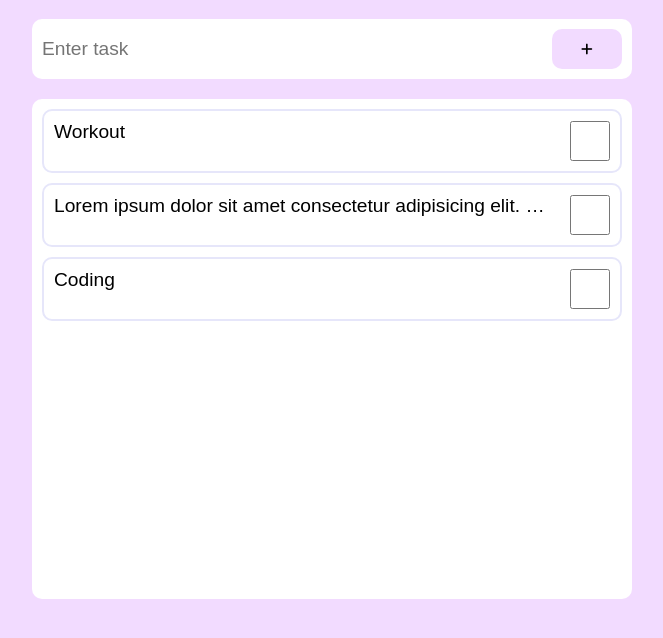
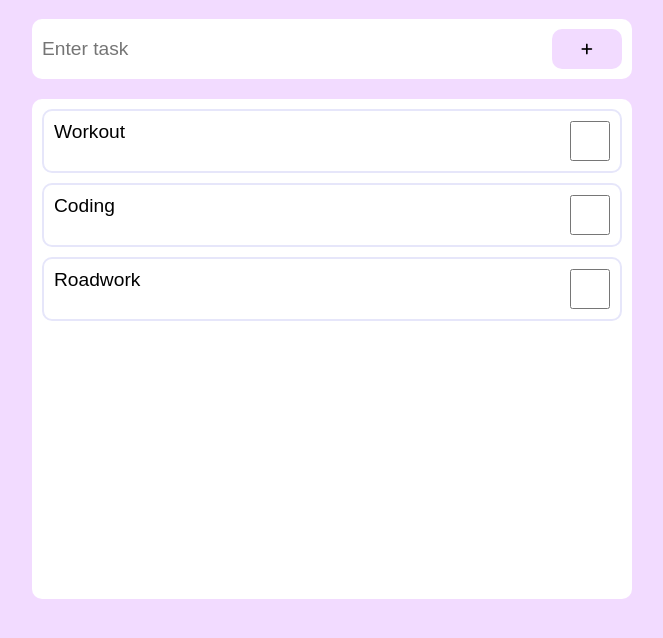
Before and after one commit to AhadHodekar/vanilla-todolist, a plain HTML site: page index.html in a window 1280 px wide. Shown: the part 108-746 px from the top of the page, without its empty margins (308-971 px from the left). Drawn offline with Linux system fonts and the light colour scheme.

Commit message:
added README

```diff
--- a/index.html
+++ b/index.html
@@ -29,14 +29,11 @@
                <input type="checkbox" name="task-status" class="task-status" />
             </div>
             <div class="todo">
-               <p>
-                  Lorem ipsum dolor sit amet consectetur adipisicing elit.
-                  Consequatur hic neque minima adipisci voluptatum id?
-               </p>
+               <p>Coding</p>
                <input type="checkbox" name="task-status" class="task-status" />
             </div>
             <div class="todo">
-               <p>Coding</p>
+               <p>Roadwork</p>
                <input type="checkbox" name="task-status" class="task-status" />
             </div>
          </div>
```
Also changed, not shown: image.png (added), 1 other file.
